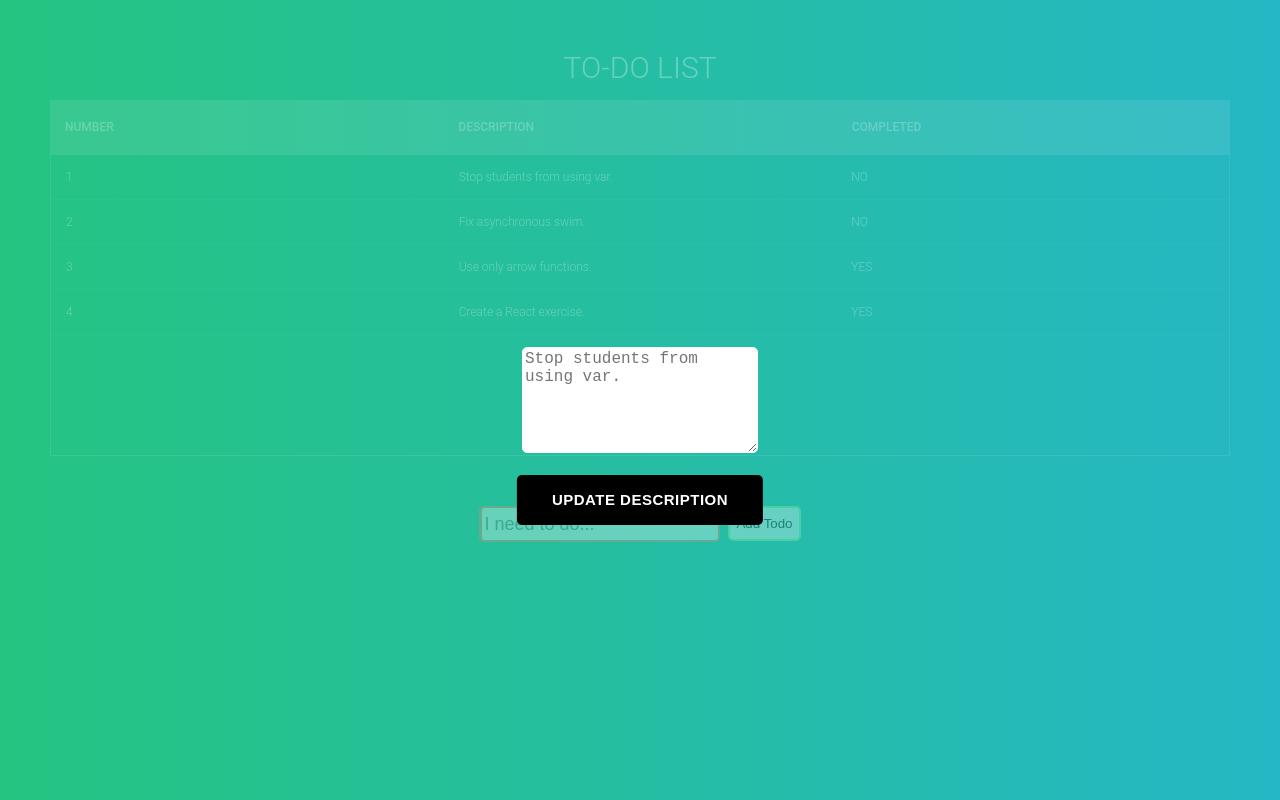
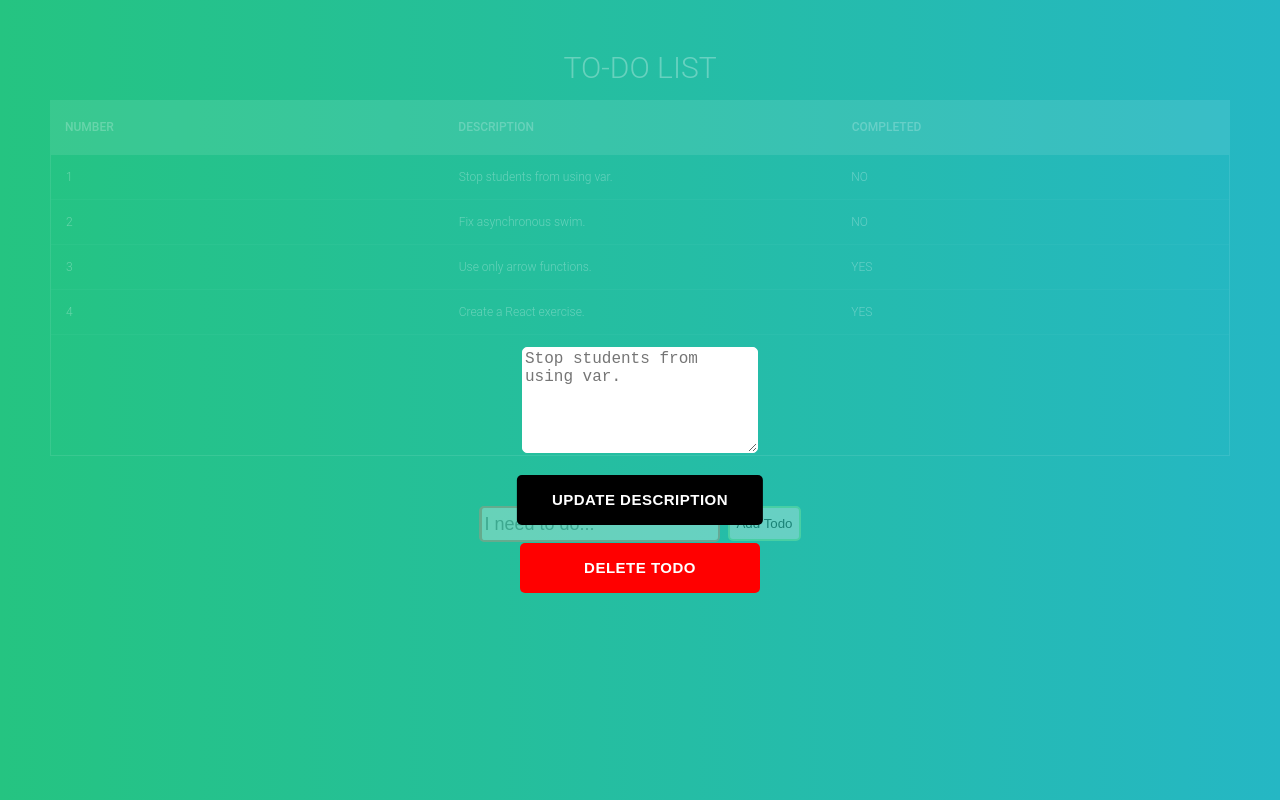
Before and after one commit to tilley-kyle/bld09-react-exercise, a React (Create React App) app: page / in a window 1280 px wide. Both pictures are taken after a click on the element "Stop students from using var.". Built offline with nearby package versions, Linux system fonts and the light colour scheme.

Commit message:
created user story to delete todos

```diff
--- a/src/components/app/App.jsx
+++ b/src/components/app/App.jsx
@@ -80,6 +80,15 @@ class App extends React.Component {
     });
   }
 
+  deleteTodo = (idx) => {
+    this.setState((prevState) => {
+      let deletedTodo = prevState.todos;
+      deletedTodo.splice(idx, 1);
+
+      return { todos: deletedTodo, show: !prevState.show };
+    });
+  }
+
   render() {
     //Destructuring
     const {
@@ -109,6 +118,7 @@ class App extends React.Component {
             description={description}
             handleChange={this.handleChange}
             idx={idx}
+            deleteTodo={this.deleteTodo}
             hideModal={this.hideModal}
           />
         ) : null}
--- a/src/components/modal/Modal.css
+++ b/src/components/modal/Modal.css
@@ -39,3 +39,9 @@
     color: black;
     border: 1px solid black;
 }
+
+.delete-button {
+    width: 240px;
+    top: 71%;
+    background-color: red;
+}
--- a/src/components/modal/Modal.jsx
+++ b/src/components/modal/Modal.jsx
@@ -2,7 +2,13 @@ import React from 'react';
 
 import './Modal.css';
 
-const Modal = ({ description, hideModal, idx, handleChange }) => (
+const Modal = ({
+    description,
+    hideModal,
+    idx,
+    deleteTodo,
+    handleChange
+}) => (
     <div className="edit-description">
         <form>
             <div className="group">
@@ -15,7 +21,14 @@ const Modal = ({ description, hideModal, idx, handleChange }) => (
             </div>
         </form>
         <div className="buttons">
-            <button className="custom-button" onClick={() => hideModal(idx)}>Update description</button>
+            <button
+                className="custom-button"
+                onClick={() => hideModal(idx)}
+            >Update description</button>
+            <button
+                className="custom-button delete-button"
+                onClick={() => deleteTodo(idx)}
+            >Delete Todo</button>
         </div>
     </div>
 );
--- a/src/components/todo-item/TodoItem.jsx
+++ b/src/components/todo-item/TodoItem.jsx
@@ -1,11 +1,13 @@
 import React from 'react';
 
+import './TodoItem.css';
+
 //ES6 Destructuring
-const TodoItem = ({ todo, handleComplete, showModal }) => (
+const TodoItem = ({ todo, handleComplete, showModal, idx }) => (
     <tr className="tr-item">
         <td>{todo.id}</td>
-        <td onClick={() => showModal(todo.id - 1)}>{todo.description}</td>
-        <td onClick={() => handleComplete(todo.id - 1)}>{todo.completed ? 'YES' : 'NO'}</td>
+        <td onClick={() => showModal(idx)}>{todo.description}</td>
+        <td onClick={() => handleComplete(idx)}>{todo.completed ? 'YES' : 'NO'}</td>
     </tr>
 );
 
--- a/src/components/todo-list/TodoList.jsx
+++ b/src/components/todo-list/TodoList.jsx
@@ -24,10 +24,11 @@ const TodoList = ({ todos, handleComplete, showModal }) => (
         <div className="tbl-content">
             <table cellPadding="0" cellSpacing="0" border="0">
                 <tbody>
-                   {todos.map(todo => (
+                   {todos.map((todo, idx) => (
                        <TodoItem
                             key={todo.id}
                             todo={todo}
+                            idx={idx}
                             handleComplete={handleComplete}
                             showModal={showModal}
                        />
```
